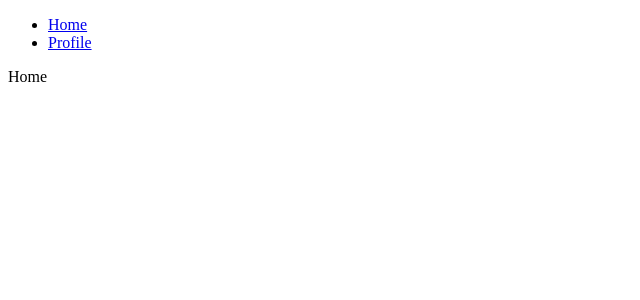
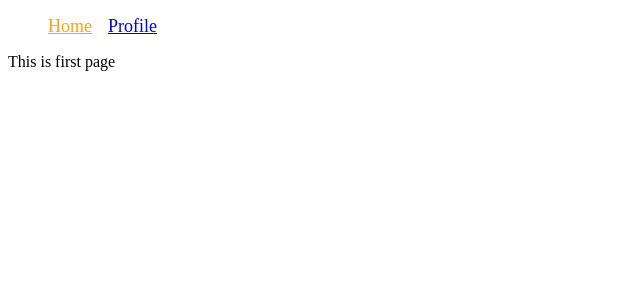
Before and after one commit to christianboyle/react-router-6-course, a React (Vite) app: page / in a window 1280 px wide. Shown: the top 300 px of the page, without its empty margins (0-640 px from the left). Built offline with nearby package versions, Linux system fonts and the light colour scheme.

Commit message:
use link and navlink components, add active item highlight

```diff
--- a/src/components/Header.jsx
+++ b/src/components/Header.jsx
@@ -1,13 +1,36 @@
 import React from 'react'
+import { Link, NavLink } from 'react-router-dom'
 
 const Header = () => {
   return (
     <ul>
       <li>
-        <a href='/'>Home</a>
+        <NavLink
+          to='/'
+          //className={({ isActive }) => (isActive ? 'highlight' : '')}
+          style={({ isActive }) => {
+            return {
+              color: isActive ? 'orange' : '',
+              fontSize: '18px'
+            }
+          }}
+        >
+          Home
+        </NavLink>
       </li>
       <li>
-        <a href='/profile'>Profile</a>
+        <NavLink
+          to='/profile'
+          //className={({ isActive }) => (isActive ? 'highlight' : '')}
+          style={({ isActive }) => {
+            return {
+              color: isActive ? 'orange' : '',
+              fontSize: '18px'
+            }
+          }}
+        >
+          Profile
+        </NavLink>
       </li>
     </ul>
   )
--- a/src/components/Home.jsx
+++ b/src/components/Home.jsx
@@ -1,7 +1,7 @@
 import React from 'react'
 
 const Home = () => {
-  return <div>Home</div>
+  return <div>This is first page</div>
 }
 
 export default Home
--- a/src/components/Profile.jsx
+++ b/src/components/Profile.jsx
@@ -1,7 +1,7 @@
 import React from 'react'
 
 const Profile = () => {
-  return <div>Profile</div>
+  return <div>This is second page</div>
 }
 
 export default Profile
--- a/src/index.css
+++ b/src/index.css
@@ -1,70 +1,10 @@
-:root {
-  font-family: Inter, Avenir, Helvetica, Arial, sans-serif;
-  font-size: 16px;
-  line-height: 24px;
-  font-weight: 400;
-
-  color-scheme: light dark;
-  color: rgba(255, 255, 255, 0.87);
-  background-color: #242424;
-
-  font-synthesis: none;
-  text-rendering: optimizeLegibility;
-  -webkit-font-smoothing: antialiased;
-  -moz-osx-font-smoothing: grayscale;
-  -webkit-text-size-adjust: 100%;
+ul {
+  display: flex;
+  list-style: none;
+  gap: 1rem;
 }
 
-a {
-  font-weight: 500;
-  color: #646cff;
-  text-decoration: inherit;
+.highlight {
+  font-weight: bold;
+  color: orange;
 }
-a:hover {
-  color: #535bf2;
-}
-
-body {
-  margin: 0;
-  display: flex;
-  place-items: center;
-  min-width: 320px;
-  min-height: 100vh;
-}
-
-h1 {
-  font-size: 3.2em;
-  line-height: 1.1;
-}
-
-button {
-  border-radius: 8px;
-  border: 1px solid transparent;
-  padding: 0.6em 1.2em;
-  font-size: 1em;
-  font-weight: 500;
-  font-family: inherit;
-  background-color: #1a1a1a;
-  cursor: pointer;
-  transition: border-color 0.25s;
-}
-button:hover {
-  border-color: #646cff;
-}
-button:focus,
-button:focus-visible {
-  outline: 4px auto -webkit-focus-ring-color;
-}
-
-@media (prefers-color-scheme: light) {
-  :root {
-    color: #213547;
-    background-color: #ffffff;
-  }
-  a:hover {
-    color: #747bff;
-  }
-  button {
-    background-color: #f9f9f9;
-  }
-}
--- a/src/main.jsx
+++ b/src/main.jsx
@@ -5,6 +5,7 @@ import App from './App'
 import Home from './components/Home'
 import Profile from './components/Profile'
 import Header from './components/Header'
+import './index.css'
 
 ReactDOM.createRoot(document.getElementById('root')).render(
   <BrowserRouter>
```
